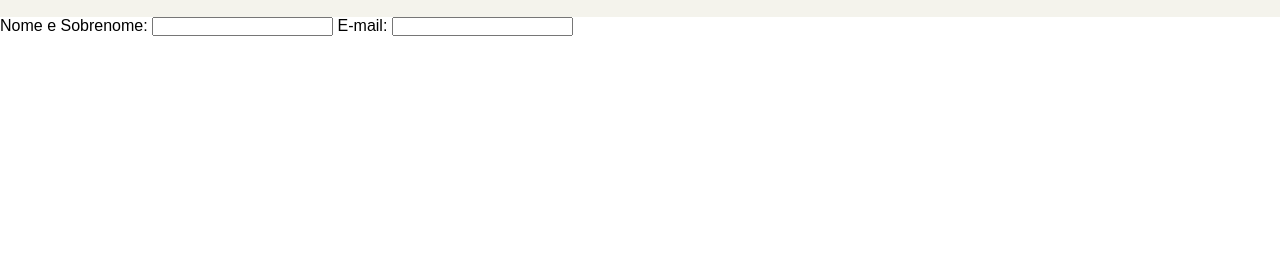
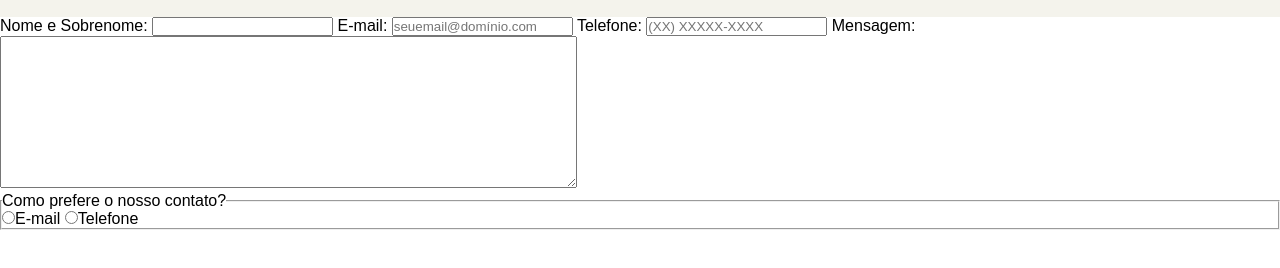
Before and after one commit to luisrodrigues768/Alura-Coffeshop, a plain HTML site: page contato.html in a window 1280 px wide. Shown: the part 214-482 px from the top of the page. Drawn offline with Linux system fonts and the light colour scheme.

Commit message:
Iniciando contatos

```diff
--- a/contato.html
+++ b/contato.html
@@ -30,7 +30,20 @@
             <input type="text" id="nome-sobrenome" class="input-padrao" required>
 
             <label for="e-mail">E-mail:</label>
-            <input type="email" id="e-mail" class="input-padrao" required>
+            <input type="email" id="e-mail" class="input-padrao" placeholder="seuemail@domínio.com"/>
+
+            <label for="telefone">Telefone:</label>
+            <input type="tel" id="telefone" class="input-padrao" required placeholder="(XX) XXXXX-XXXX"/>
+
+            <label for="mensagem">Mensagem:</label>
+            <textarea id="mensagem" cols="70" rows="10" class="input-padrao" required></textarea>
+
+            <fieldset>
+                <legend>Como prefere o nosso contato?</legend>
+                <label for="radio-email"><input type="radio" name="contato" value="E-mail" id="radio-email"/>E-mail</label>
+
+                <label for="radio-telefone"><input type="radio" name="contato" value="Telefone"/>Telefone</label>
+            </fieldset>
         </form>
     </main>
 
```
